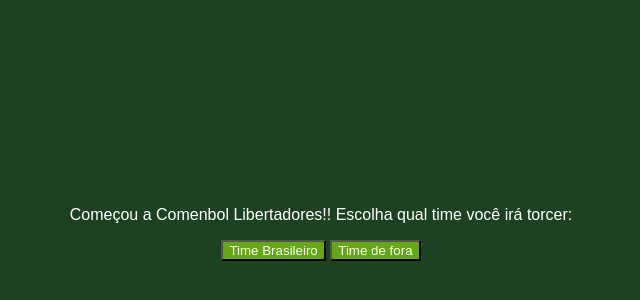
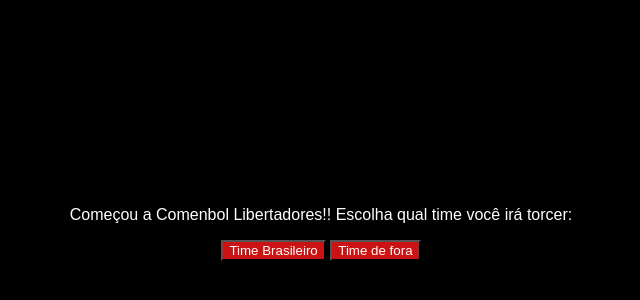
Before and after one commit to YasminC-3A/fluxograma, a plain HTML site: page index.html in a window 1280 px wide. Shown: the part 134-434 px from the top of the page, without its empty margins (319-959 px from the left). Drawn offline with Linux system fonts and the light colour scheme; a web font is replaced by a local one.

Commit message:
Update style.css

```diff
--- a/style.css
+++ b/style.css
@@ -1,5 +1,5 @@
 body {
-    background-color: #1D4221;
+    background-color: #000000;
     color: white;
     font-family: "Bai Jamjuree", sans-serif;
     display: flex;
@@ -10,7 +10,7 @@ body {
 }
 
 button {
-    background-color: #64A712;
+    background-color: #cc1313;
     color: white;
     font-family: "Bai Jamjuree", sans-serif;
 }
```
